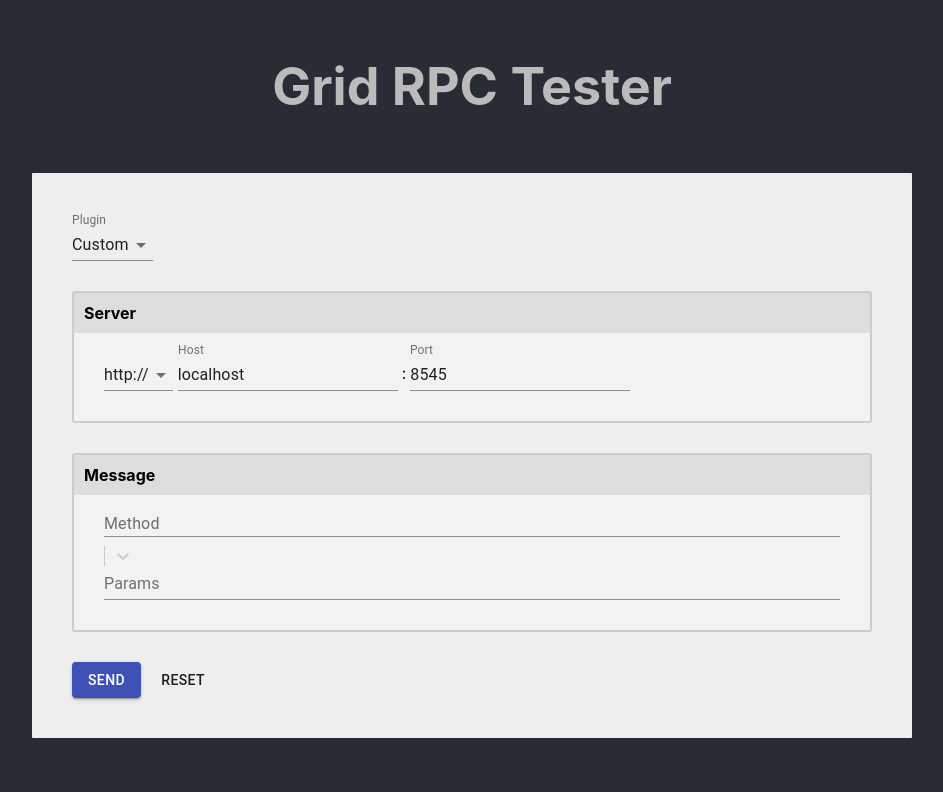
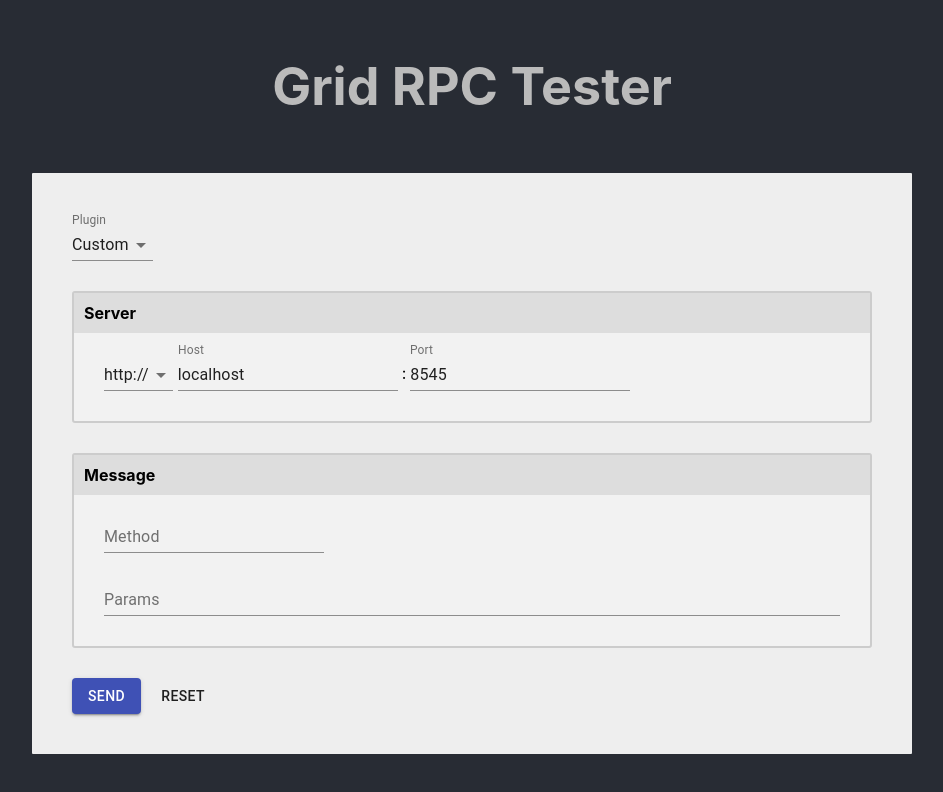
Before and after one commit to ryanio/grid-rpc-app, a React (Create React App) app: page / in a window 1280 px wide. Shown: the top 792 px of the page, without its empty margins (168-1111 px from the left). Built offline with nearby package versions, Linux system fonts and the light colour scheme.

Commit message:
fix: conditionally show geth RPC

```diff
--- a/src/App.js
+++ b/src/App.js
@@ -574,6 +574,15 @@ class App extends Component {
           <h4>Message</h4>
           <div className="section-json">
             <div>
+              {selectedPlugin !== 'geth' && (
+                <TextField
+                  label="Method"
+                  value={method}
+                  className={classes.method}
+                  onChange={this.handleChange('method')}
+                />
+              )}
+              {selectedPlugin === 'geth' && (
                 <Select
                   classes={classes}
                   className={classes.method}
@@ -591,6 +600,7 @@ class App extends Component {
                   value={method && { label: method, value: method }}
                   onChange={this.handleChange('method')}
                 />
+              )}
             </div>
             <div>
               <TextField
```
Lines whose indentation alone changed are shown as unchanged.
